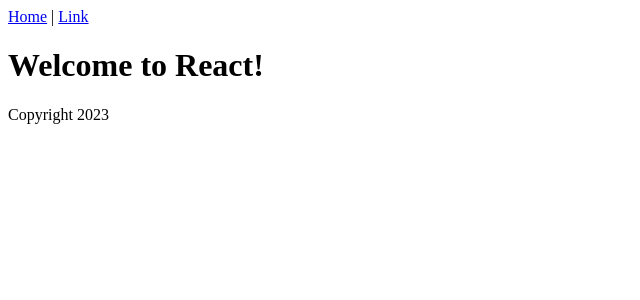
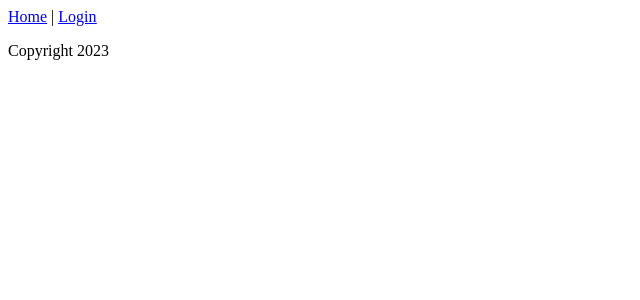
Before and after one commit to JonathanMendler/student_portal, a React (Vite) app: page / in a window 1280 px wide. Shown: the top 300 px of the page, without its empty margins (0-640 px from the left). Built offline with nearby package versions, Linux system fonts and the light colour scheme.

Commit message:
fixed login

```diff
--- a/package.json
+++ b/package.json
@@ -12,7 +12,8 @@
   "dependencies": {
     "axios": "^1.4.0",
     "react": "^18.2.0",
-    "react-dom": "^18.2.0"
+    "react-dom": "^18.2.0",
+    "react-router-dom": "^6.14.1"
   },
   "devDependencies": {
     "@types/react": "^18.0.37",
--- a/src/App.jsx
+++ b/src/App.jsx
@@ -1,14 +1,15 @@
 import { Header } from "./Header";
 import { Content } from "./Content";
 import { Footer } from "./Footer";
+import { BrowserRouter } from "react-router-dom";
 
 function App() {
   return (
-    <div>
+    <BrowserRouter>
       <Header />
       <Content />
       <Footer />
-    </div>
+    </BrowserRouter>
   );
 }
 export default App;
--- a/src/Content.jsx
+++ b/src/Content.jsx
@@ -1,7 +1,12 @@
+import { Routes, Route } from "react-router-dom";
+import { Login } from "./Login";
+
 export function Content() {
   return (
-    <div>
-      <h1>Welcome to React!</h1>
+    <div className="container">
+      <Routes>
+        <Route path="/login" element={<Login />} />
+      </Routes>
     </div>
   );
 }
--- a/src/Header.jsx
+++ b/src/Header.jsx
@@ -1,8 +1,13 @@
+import { Link } from "react-router-dom";
+
 export function Header() {
   return (
     <header>
       <nav>
-        <a href="#">Home</a> | <a href="#">Link</a>
+        <a href="#">Home</a> |{" "}
+        <a href="#">
+          <Link to="/login">Login</Link>
+        </a>
       </nav>
     </header>
   );
```
Also changed, not shown: 1 other file (tests, documents, lock files or other folders).
